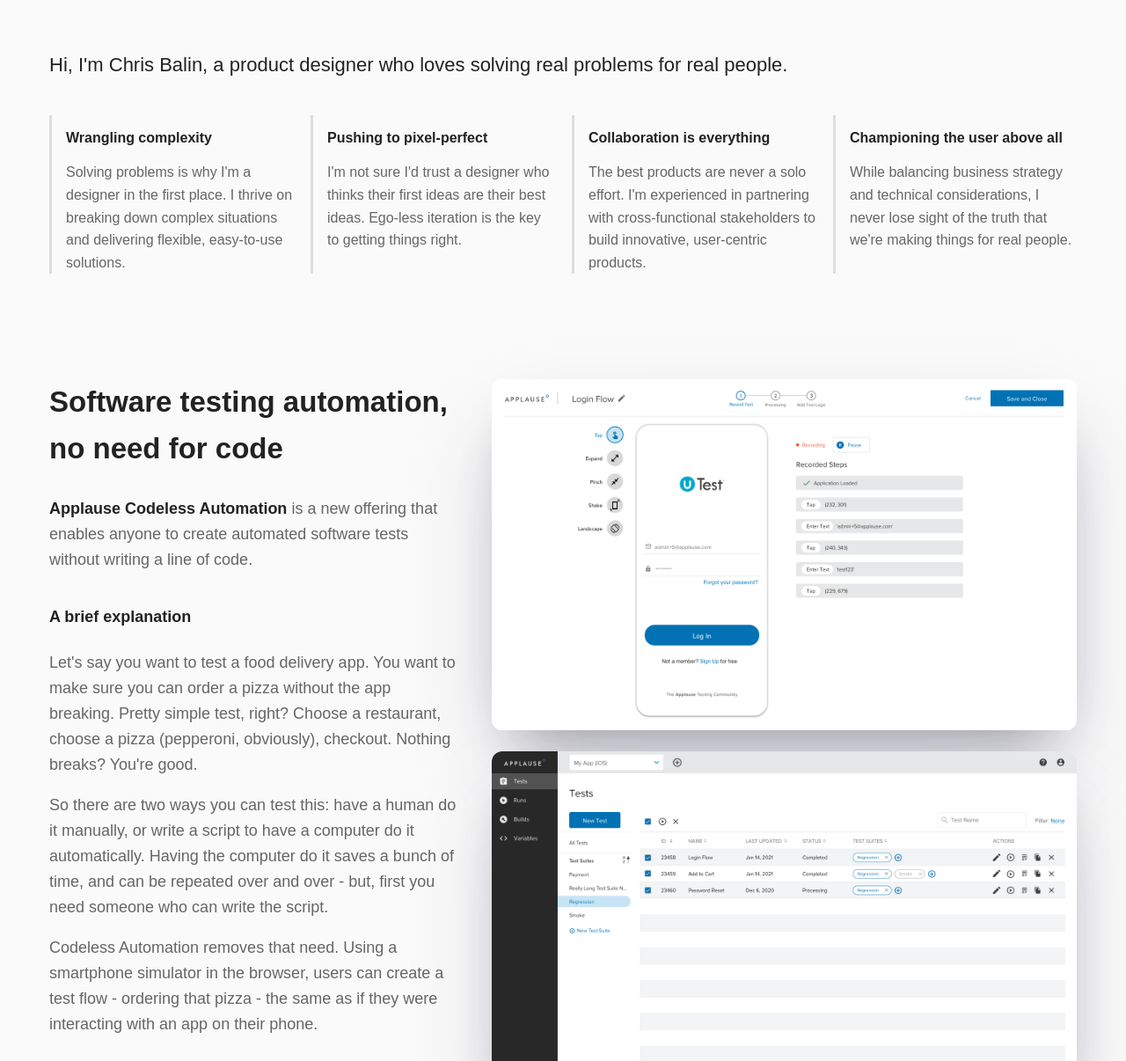
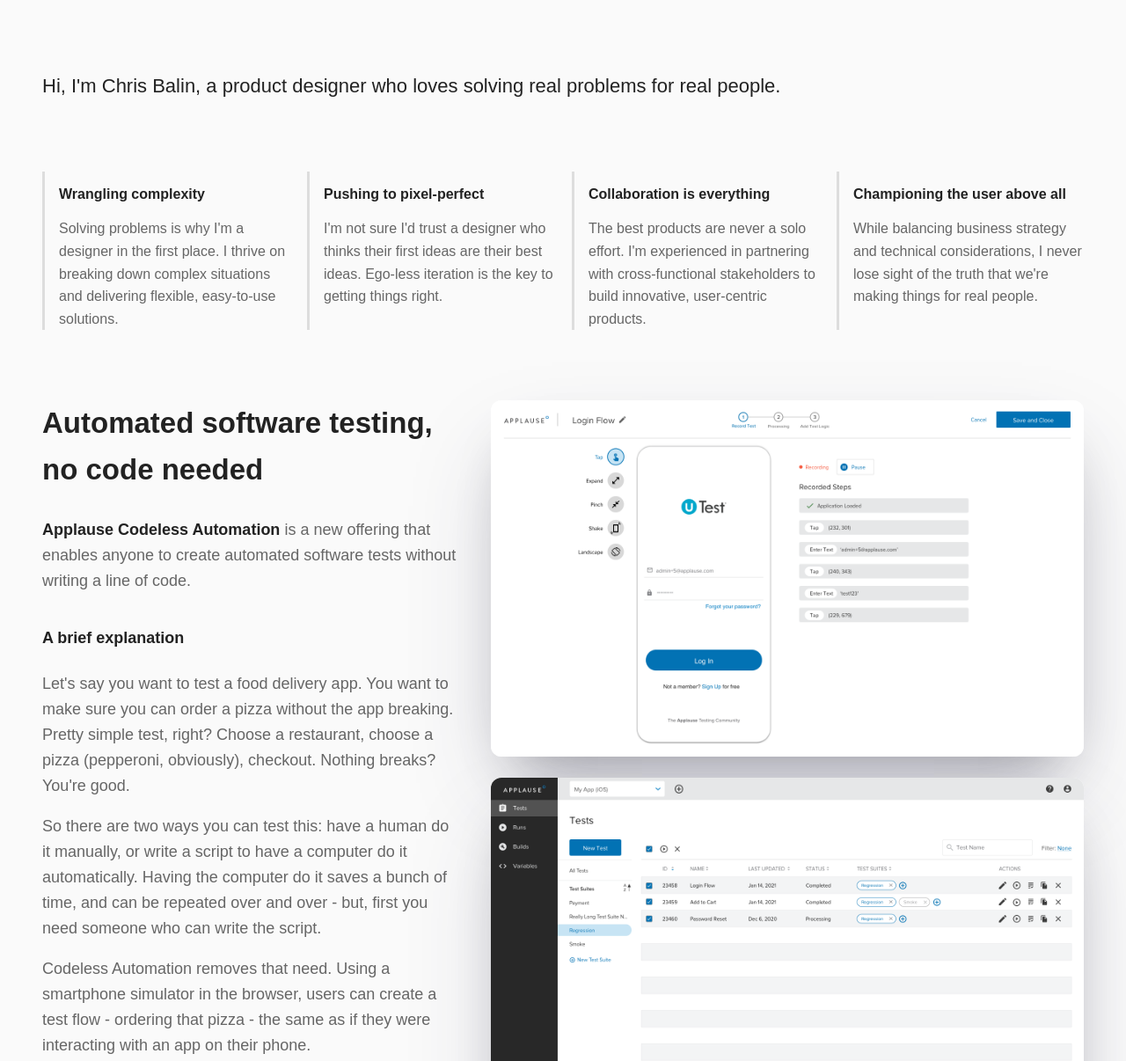
Before and after one commit to chrisbalin/chrisbalin.github.io, a Gatsby site: page /portfolio in a window 1280 px wide. Shown: the top 1206 px of the page at 88% size. Built offline with nearby package versions, Linux system fonts and the light colour scheme; Gatsby itself is replaced by a stand-in of ours.

Commit message:
More updates

```diff
--- a/src/pages/portfolio.js
+++ b/src/pages/portfolio.js
@@ -4,9 +4,7 @@
 export default function Portfolio() {
   return (
     <div class="portfolio">
-      <a class="link-home" href="/">
-        <h1>Hi, I'm Chris Balin, a product designer who loves solving real problems for real people.</h1>
-      </a>
+      <h1>Hi, I'm Chris Balin, a product designer who loves solving real problems for real people.</h1>
       <div class="about">
         <div class="about-tile">
           <h2 class="about-header">Wrangling complexity</h2>
@@ -28,7 +26,7 @@
 
       <div class="work">
         <div class="work-copy">
-          <h2>Software testing automation, no need for code</h2>
+          <h2>Automated software testing, no code needed</h2>
           <p><span class="bold">Applause Codeless Automation</span> is a new offering that enables anyone to create automated software tests without writing a line of code.</p>
           <h3>A brief explanation</h3>
           <p>Let's say you want to test a food delivery app. You want to make sure you can order a pizza without the app breaking. Pretty simple test, right? Choose a restaurant, choose a pizza (pepperoni, obviously), checkout. Nothing breaks? You're good.</p>
@@ -58,7 +56,7 @@
       <div class="work">
         <div class="work-copy">
           <h2>Comprehensive test case management</h2>
-          <p>A test case is the basic unit of manual software testing. Think of it like a recipe, a set of instructions. A tester follows the instructions, and makes sure that nothing in the app breaks when they do.</p>
+          <p>A test case is the basic unit of manual software testing. Think of it like a recipe: a set of instructions with an expected result. A tester follows the instructions, and makes sure that nothing in the app breaks when they do.</p>
           <p>Testing managers need to organize all these recipes somehow, and our existing in-platform tools lacked in capability and were decidedly not user-friendly.</p>
           <p>I worked with internal stakeholders to design a better solution, making it easy to organize and manage tests while maintaining flexibility for more complex use cases.</p>
         </div>
--- a/src/styles/global.scss
+++ b/src/styles/global.scss
@@ -12,9 +12,10 @@
   padding: 48px;
   font-size: 28px;
   line-height: 1.6;
+  margin: 0;
 
   @media(max-width: 600px) {
-    padding: 24px;
+    padding: 48px 24px;
   }
 }
 
@@ -32,16 +33,12 @@
 }
 
 .portfolio {
-  .link-home {
-    text-decoration: none;
-
-    h1 {
-      font-size: 22px;
-      font-weight: 300;
-      color: #222;
-      margin-top: 0;
-      margin-bottom: 40px;
-    }
+  h1 {
+    font-size: 22px;
+    font-weight: 300;
+    color: #222;
+    margin: 0;
+    margin-top: 32px;
   }
 }
 
@@ -75,7 +72,15 @@
 
 .work {
   display: flex;
-  margin-top: 120px;
+  margin-bottom: 100px;
+
+  @media(max-width: 900px) {
+    margin-bottom: 80px;
+  }
+
+  &:last-of-type {
+    margin-bottom: 0;
+  }
 
   h2 {
     margin-top: 0;
@@ -99,6 +104,7 @@
 .about {
   display: flex;
   flex-wrap: nowrap;
+  margin: 80px 0;
 
   @media(max-width: 1080px) {
     flex-wrap: wrap;
```
Also changed, not shown: static/aca3.png, static/aqs2.png, 1 other file.
